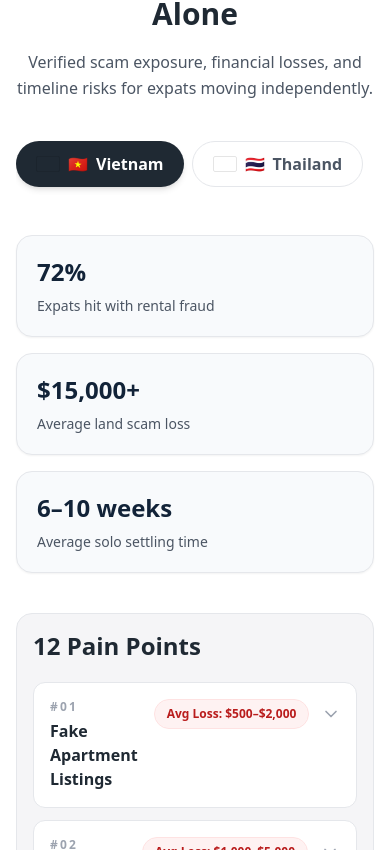
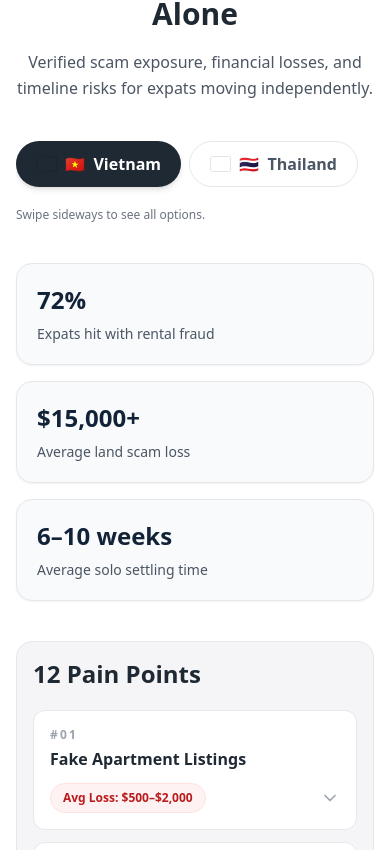
Before and after one commit to PromoAI07/netaneltoursvip, a React (Vite) app: page / in a window 390 px wide. Shown: the part 1034-1884 px from the top of the page. Built offline with nearby package versions, Linux system fonts and the light colour scheme; grey boxes are pictures that could not be loaded.

Commit message:
Fix relocation cost mobile overflow and menu usability
Agent-Logs-Url: https://github.com/PromoAI07/netaneltoursvip/sessions/448c2131-4fed-48d6-bb9a-8eec66309ea2

Co-authored-by: PromoAI07 <198759396+PromoAI07@users.noreply.github.com>

```diff
--- a/src/components/RelocationCostSection.tsx
+++ b/src/components/RelocationCostSection.tsx
@@ -456,7 +456,7 @@ export function RelocationCostSection() {
           </p>
         </div>
 
-        <div className="flex overflow-x-auto hide-scrollbar justify-start md:justify-center gap-2 mb-10 pb-2">
+        <div className="flex overflow-x-auto justify-start md:justify-center gap-2 mb-3 pb-2 pr-4 scroll-px-4 snap-x snap-mandatory">
           {(Object.keys(relocationData) as CountryKey[]).map((key) => {
             const country = relocationData[key];
             const isActive = activeCountry === key;
@@ -464,7 +464,7 @@ export function RelocationCostSection() {
               <button
                 key={key}
                 onClick={() => setActiveCountry(key)}
-                className={`flex items-center gap-2 px-5 py-2.5 rounded-full font-semibold whitespace-nowrap transition-all ${
+                className={`snap-start flex items-center gap-2 px-5 py-2.5 rounded-full font-semibold whitespace-nowrap transition-all ${
                   isActive
                     ? 'bg-[#1f2933] text-white shadow-md'
                     : 'bg-white border border-gray-200 text-gray-600 hover:bg-gray-50'
@@ -482,6 +482,7 @@ export function RelocationCostSection() {
             );
           })}
         </div>
+        <p className="mb-10 text-xs text-gray-500 md:hidden">Swipe sideways to see all options.</p>
 
         <div className="grid gap-4 sm:grid-cols-3 mb-10">
           {activeData.headlineStats.map((item) => (
@@ -502,14 +503,14 @@ export function RelocationCostSection() {
                 <div key={key} className="rounded-xl border border-gray-200 bg-white overflow-hidden">
                   <button
                     onClick={() => setOpenPainPoint(isOpen ? null : key)}
-                    className="w-full text-left px-4 sm:px-6 py-4 flex items-start sm:items-center justify-between gap-4 hover:bg-gray-50 transition-colors"
+                    className="w-full text-left px-4 sm:px-6 py-4 flex flex-col sm:flex-row items-start sm:items-center justify-between gap-3 sm:gap-4 hover:bg-gray-50 transition-colors"
                     aria-expanded={isOpen}
                   >
-                    <div>
+                    <div className="min-w-0">
                       <p className="text-xs font-bold uppercase tracking-[0.18em] text-gray-400 mb-1">{point.id}</p>
                       <h4 className="text-base sm:text-lg font-bold text-[#1f2933]">{point.title}</h4>
                     </div>
-                    <div className="flex items-center gap-3 shrink-0">
+                    <div className="flex w-full sm:w-auto items-center justify-between sm:justify-start gap-3 shrink-0">
                       <span className="rounded-full bg-red-50 border border-red-100 text-red-700 text-xs sm:text-sm font-bold px-3 py-1.5">
                         Avg Loss: {point.avgLoss}
                       </span>
```
